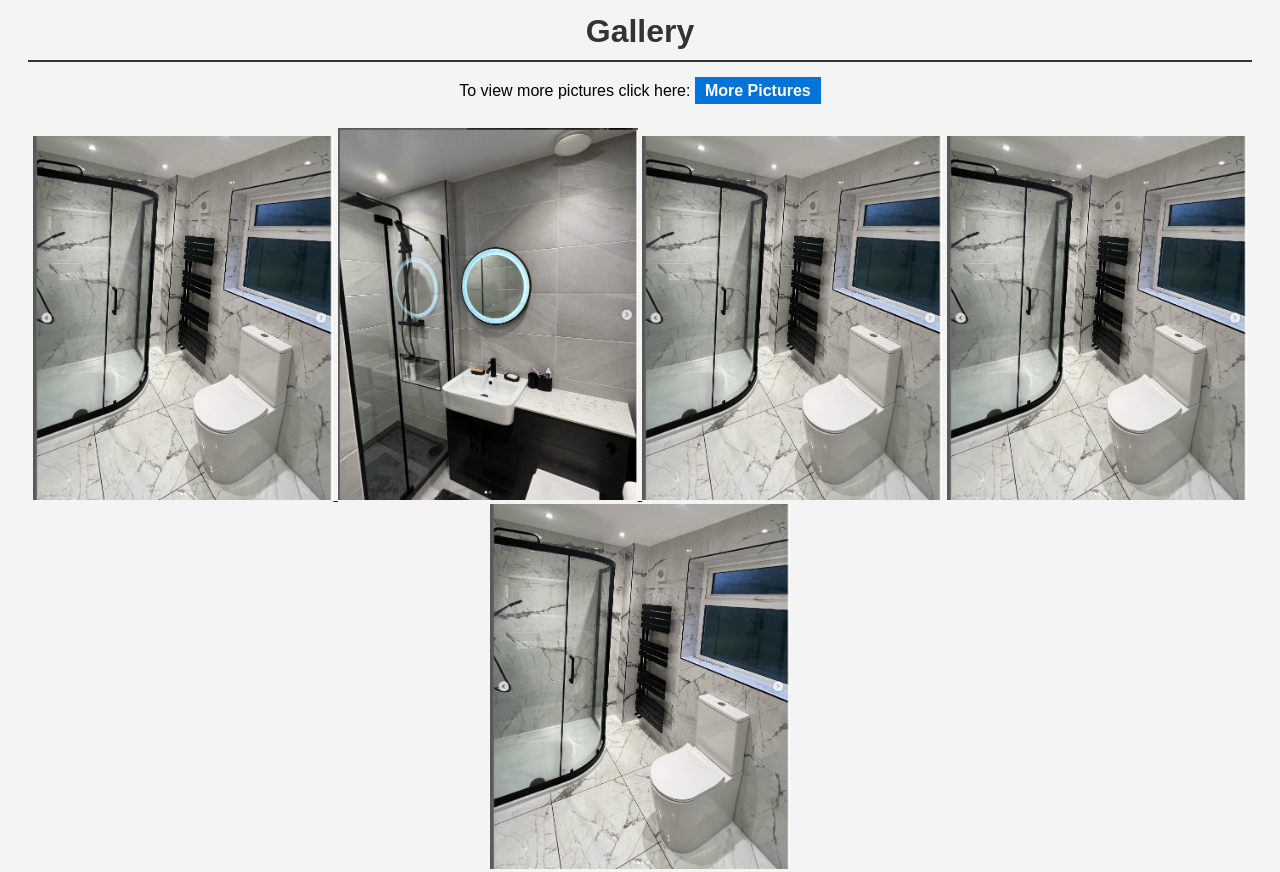
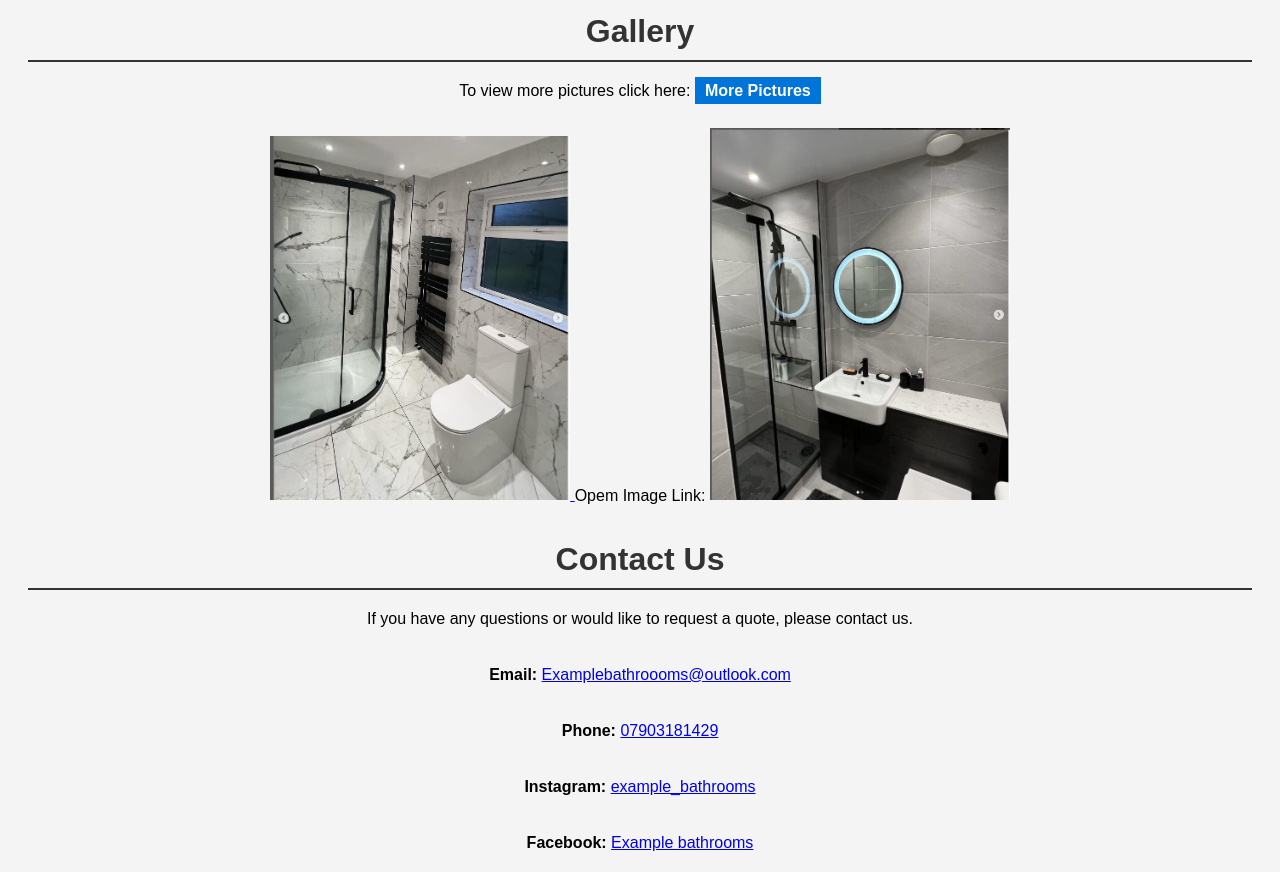
Before and after one commit to CurleyDev21/examplebathrooms, a plain HTML site: page index.html in a window 1280 px wide. Shown: the part 687-1559 px from the top of the page. Drawn offline with Linux system fonts and the light colour scheme.

Commit message:
Update index.html

```diff
--- a/index.html
+++ b/index.html
@@ -36,12 +36,11 @@
             <a href="https://curleydev21.github.io/examplebathrooms">
             <img src="https://raw.githubusercontent.com/CurleyDev21/examplebathrooms/main/Work%20Done%20(1).jpg" alt="Example Of Batrhoom Work" width="300"/>
              </a>
-            <a href=https://curleydev21.github.io/examplebathrooms">
+            <span>Opem Image Link:
+            <a href=https://curleydev21.github.io/examplebathrooms" target="_blank">
             <img src="https://raw.githubusercontent.com/CurleyDev21/examplebathrooms/main/Work%20Done%20(2).jpg" alt="Example Of Batrhoom Work" width="300"/>
-             </a>
-                <img src="https://raw.githubusercontent.com/CurleyDev21/examplebathrooms/main/Work%20Done%20(1).jpg" alt="Example Of Batrhoom Work" width="300">
-                <img src="https://raw.githubusercontent.com/CurleyDev21/examplebathrooms/main/Work%20Done%20(1).jpg" alt="Example Of Batrhoom Work" width="300">
-                <img src="https://raw.githubusercontent.com/CurleyDev21/examplebathrooms/main/Work%20Done%20(1).jpg" alt="Example Of Batrhoom Work" width="300">
+            </a>
+        </span>
         </div>
 <div id="contact" class="section">
     <h2>Contact Us</h2>
```
